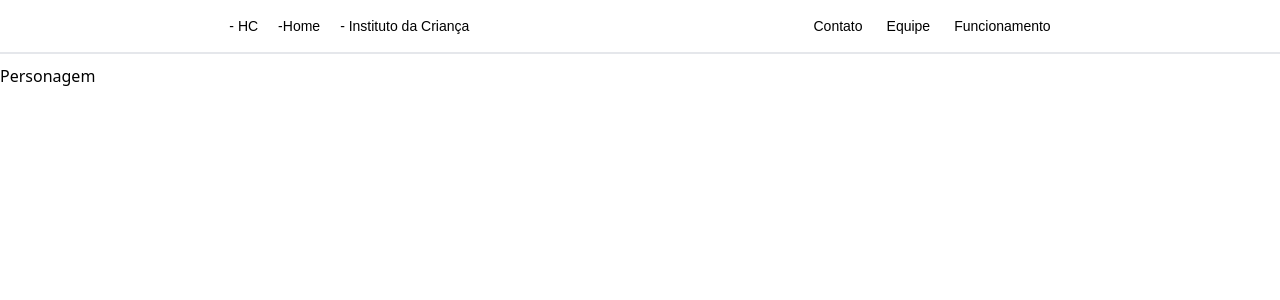
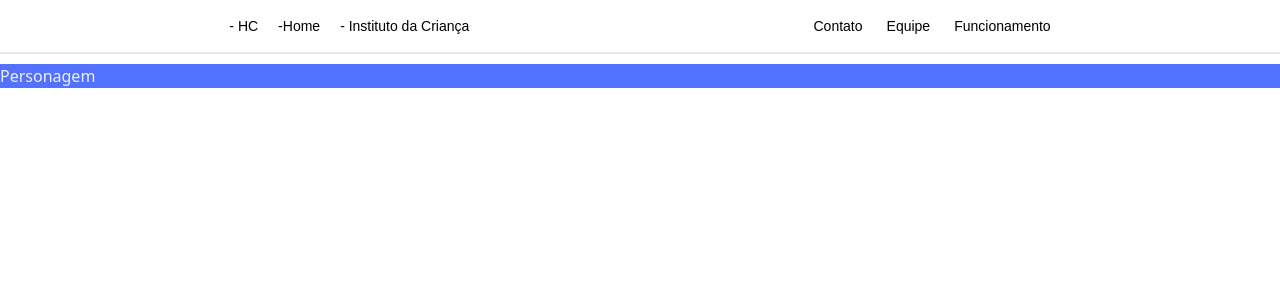
Before and after one commit to taikiidev/site-para-chall, a React (Vite) app in the folder SITE-HC/: page /personagem in a window 1280 px wide. Shown: the top 300 px of the page. Built offline with nearby package versions, Linux system fonts and the light colour scheme; a web font is replaced by a local one.

Commit message:
configurando arquivos

```diff
--- a/SITE-HC/src/components/header.jsx
+++ b/SITE-HC/src/components/header.jsx
@@ -1,6 +1,4 @@
-import React from 'react';
 import Navbar from './navbar';
-import { Link } from 'react-router-dom';
 
 function Header() {
   return (
--- a/SITE-HC/src/components/navbar.jsx
+++ b/SITE-HC/src/components/navbar.jsx
@@ -1,4 +1,3 @@
-import React from 'react';
 import {Link} from 'react-router-dom';
 
 function Navbar() {
--- a/SITE-HC/src/pages/equipe.jsx
+++ b/SITE-HC/src/pages/equipe.jsx
@@ -1,5 +1,3 @@
-import React from "react";
-
 function Equipe() {
     return (
         <>
--- a/SITE-HC/src/pages/funcionamento.jsx
+++ b/SITE-HC/src/pages/funcionamento.jsx
@@ -1,5 +1,3 @@
-import React from "react";
-
 function Funcionamento() {
     return (
         <div className="mt-16">
--- a/SITE-HC/src/pages/home.jsx
+++ b/SITE-HC/src/pages/home.jsx
@@ -1,4 +1,3 @@
-import React from "react";
 import { Link } from "react-router-dom";
 
 function Home() {
--- a/SITE-HC/src/pages/jogos.jsx
+++ b/SITE-HC/src/pages/jogos.jsx
@@ -1,5 +1,3 @@
-import React from "react";
-
 function Jogos () {
     return (
 
@@ -9,7 +7,7 @@ function Jogos () {
         </div>
         </>
 
-     );
+    );
 }
 
 export default Jogos ;
--- a/SITE-HC/src/pages/personagem.jsx
+++ b/SITE-HC/src/pages/personagem.jsx
@@ -1,15 +1,11 @@
-import React from "react";
-
-
-function Personagem () {
-    return (
-      <>
-      <div className="mt-16">
-        <h1>Personagem</h1>
+function Personagem() {
+  return (
+    <>
+      <div className="mt-16 bg-blue-500">
+        <h1 className="text-white-100">Personagem</h1>
       </div>
-      </>
-
-      );
+    </>
+  );
 }
 
-export default Personagem ;
+export default Personagem;
--- a/SITE-HC/tailwind.config.js
+++ b/SITE-HC/tailwind.config.js
@@ -6,7 +6,10 @@ export default {
   ],
   theme: {
     extend: {
-
+      colors: {
+        "blue-500": "#5271ff",
+        "white-100": "#f0f0f0"
+      },
       backgroundImage: {
         'home-bg': "url('/src/assets/design.png')",
       },
```
Also changed, not shown: SITE-HC/src/pages/assista.jsx (+5 -9 lines).
